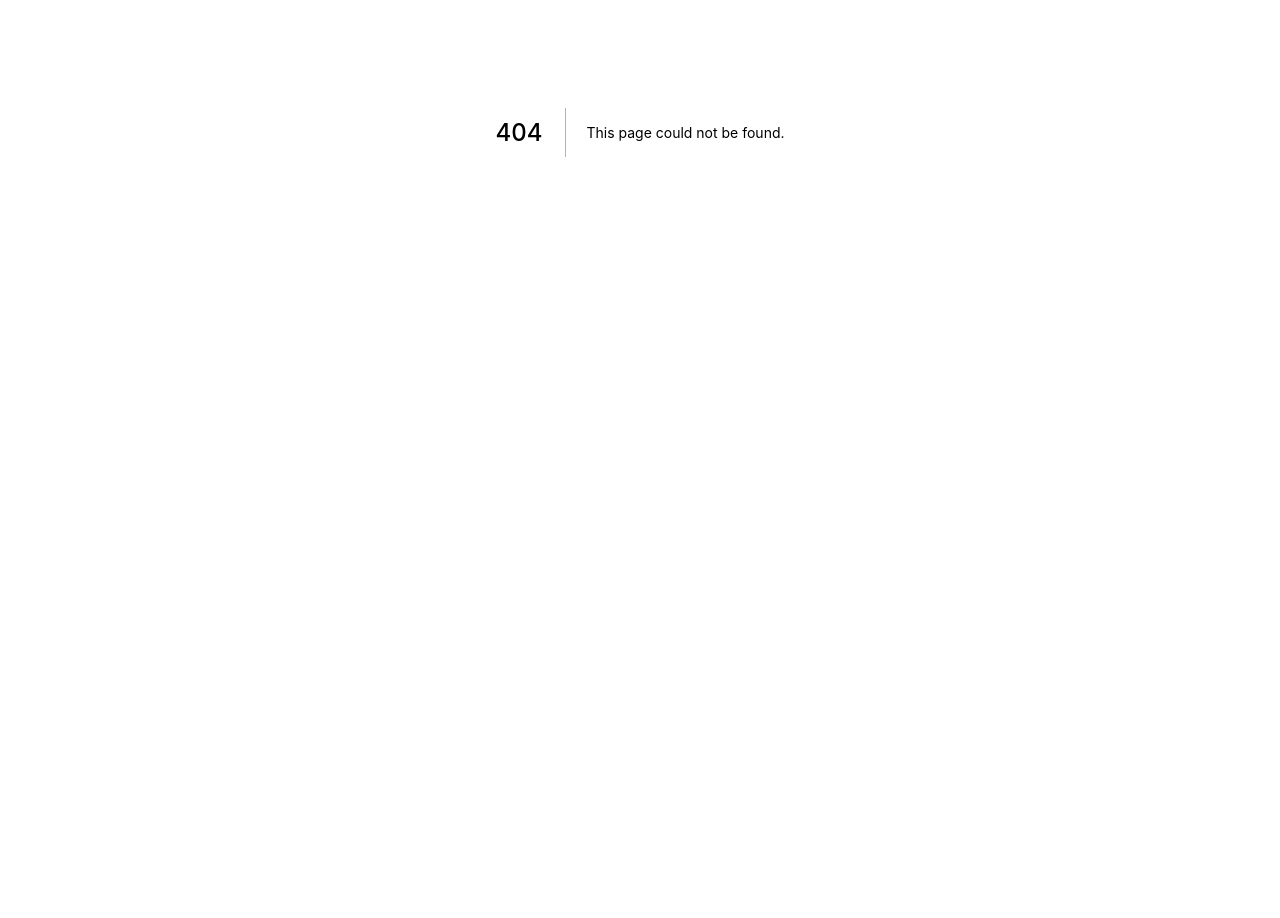
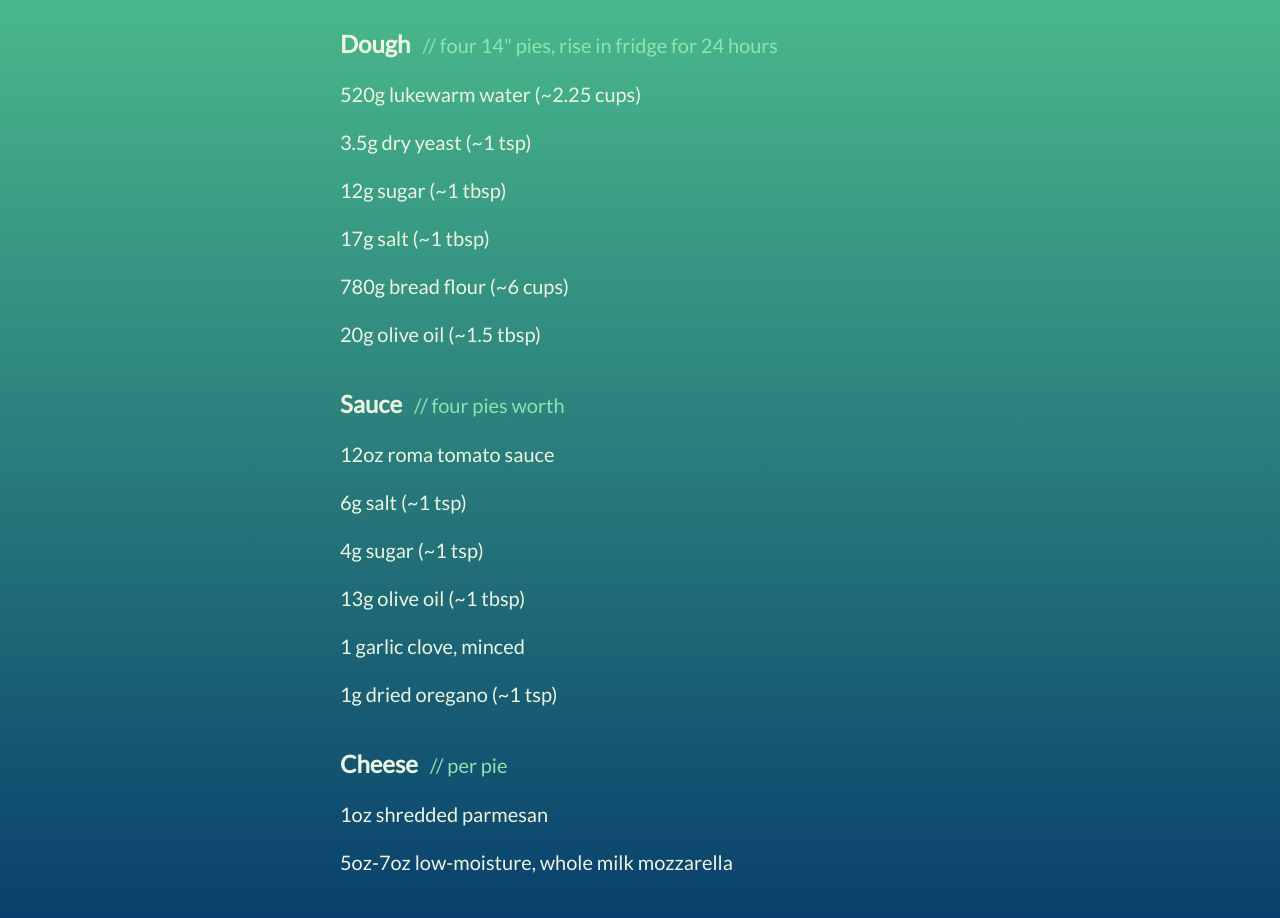
Before and after one commit to jwmke/personal-website, a Next.js app: page /blog/pizza in a window 1280 px wide. Before the commit this address had no page. Shown: the part 268-1186 px from the top of the page. Before the commit the page ends 800 px from the top, so only its background shows below. Built offline with nearby package versions, Linux system fonts and the light colour scheme.

Commit message:
pizza recipe

```diff
--- a/pages/blog/index.tsx
+++ b/pages/blog/index.tsx
@@ -13,11 +13,11 @@ const Blog: NextPage = () => {
           <link rel="icon" href="/favicon/favicon.ico" />
       </Head>
       <Navbar/>
-      <main className="mx-auto lg:w-1/2 lg:mx-auto md:mx-24 w-full lg:text-center text-left">
+      <main className="mx-auto lg:w-1/2 lg:mx-auto md:mx-24 w-full lg:text-center text-left h-screen">
         <div className='mx-auto pt-36'>
         <div className='text-white text-left mx-5 mb-24'>
             <div className='text-4xl font-bold'>
-              Blog
+               🤨
             </div>
           </div>
         </div>
--- a/pages/blog/one.tsx
+++ /dev/null
@@ -1,29 +0,0 @@
-import type { NextPage } from 'next'
-import Head from 'next/head'
-
-import Navbar from '../../components/Navbar';
-
-const BlogPost: NextPage = () => {
-    return (
-
-      <div className='font-lato w-full flex bg-gradient-to-b from-teal to-navy select-none'>
-      <Head>
-          <title>Joe Weller</title>
-          <meta name="description" content="Joe Weller's Blog." />
-          <link rel="icon" href="/favicon/favicon.ico" />
-      </Head>
-      <Navbar/>
-      <main className="mx-auto lg:w-1/2 lg:mx-auto md:mx-24 w-full lg:text-center text-left">
-        <div className='mx-auto pt-36'>
-        <div className='text-white text-left mx-5 mb-24'>
-            <div className='text-4xl font-bold'>
-              Test
-            </div>
-          </div>
-        </div>
-      </main>
-    </div>
-    )
-  };
-
-  export default BlogPost;
--- /dev/null
+++ b/pages/blog/pizza.tsx
@@ -0,0 +1,72 @@
+import type { NextPage } from 'next'
+import Head from 'next/head'
+
+import Navbar from '../../components/Navbar';
+
+const BlogPost: NextPage = () => {
+    return (
+
+      <div className='font-lato w-full flex bg-gradient-to-b from-teal to-navy select-none'>
+      <Head>
+          <title>Joe Weller</title>
+          <meta name="description" content="Joe Weller's Blog." />
+          <link rel="icon" href="/favicon/favicon.ico" />
+      </Head>
+      <Navbar/>
+      <main className="mx-auto lg:w-1/2 lg:mx-auto md:mx-24 w-full lg:text-center text-left">
+        <div className='mx-auto pt-36'>
+        <div className='text-white text-left mx-5 mb-24'>
+            <div className='text-4xl font-bold'>
+              The Perfect NYC Pizza
+            </div>
+            <div className='text-xl mt-7'>
+              Wisconsin man's experimental journey to make the perfect NYC pizza recipe.
+            </div>
+            <div className='text-xl child:mt-5'>
+              <div className='align-text-bottom'>
+                <span className='inline-block'>
+                  <p className='pt-2 text-2xl font-bold'>Dough</p>
+                </span>
+                <span className='inline-block ml-3'>
+                  <p className='text-left text-mint text-xl'>// four 14" pies, rise in fridge for 24 hours</p>
+                </span>
+              </div>
+              <p>520g lukewarm water (~2.25 cups)</p>
+              <p>3.5g dry yeast (~1 tsp)</p>
+              <p>12g sugar (~1 tbsp)</p>
+              <p>17g salt (~1 tbsp)</p>
+              <p>780g bread flour (~6 cups)</p>
+              <p>20g olive oil (~1.5 tbsp)</p>
+              <div className='align-text-bottom'>
+                <span className='inline-block'>
+                  <p className='pt-5 text-2xl font-bold'>Sauce</p>
+                </span>
+                <span className='inline-block ml-3'>
+                  <p className='text-left text-mint text-xl'>// four pies worth</p>
+                </span>
+              </div>
+              <p>12oz roma tomato sauce</p>
+              <p>6g salt (~1 tsp)</p>
+              <p>4g sugar (~1 tsp)</p>
+              <p>13g olive oil (~1 tbsp)</p>
+              <p>1 garlic clove, minced</p>
+              <p>1g dried oregano (~1 tsp)</p>
+              <div className='align-text-bottom'>
+                <span className='inline-block'>
+                  <p className='pt-5 text-2xl font-bold'>Cheese</p>
+                </span>
+                <span className='inline-block ml-3'>
+                  <p className='text-left text-mint text-xl'>// per pie</p>
+                </span>
+              </div>
+              <p>1oz shredded parmesan</p>
+              <p>5oz-7oz low-moisture, whole milk mozzarella</p>
+            </div>
+          </div>
+        </div>
+      </main>
+    </div>
+    )
+  };
+
+  export default BlogPost;
--- a/pages/bucketlist.tsx
+++ b/pages/bucketlist.tsx
@@ -1,6 +1,7 @@
 import type { NextPage } from 'next'
 import Head from 'next/head'
 
+import Link from 'next/link';
 import Navbar from '../components/Navbar';
 
 const BucketList: NextPage = () => {
@@ -26,14 +27,14 @@ const BucketList: NextPage = () => {
             <p>Earn a purple belt in Brazilian Jiu-Jitsu</p>
             <p>Ski a black diamond in Colorado</p>
             <p>Live in NYC for one year</p>
-            <p>Cook 1000 homemade pizzas</p>
-            <p>Attend CES in Las Vegas</p>
+            <p>Cook 1000 <Link href='/blog/pizza' target="_blank" rel="noreferrer"><span className='hover:text-teal underline hover:cursor-pointer'>homemade pizzas</span></Link></p>
             <p className='line-through'>Speak in front of a large crowd (April, 2022)</p>
             <p>Make every dish in a cookbook</p>
             <p>Explore Eastern Asia for 3 months</p>
             <p className='line-through'>Meditate for 30 days in a row (December, 2022)</p>
             <p>Attend the Battle of Oranges in Italy</p>
             <p>Be a guest lecturer at a university</p>
+            <p>Attend <a href='https://www.ces.tech/about-ces.aspx' target="_blank" rel="noreferrer" className='hover:text-teal underline hover:cursor-nesw-resize'>CES</a> in Las Vegas</p>
             <p>Reach 1600 elo in blitz chess</p>
             <p>Attend the Summer Olympics</p>
             <p>Attend the Winter Olympics</p>
```
